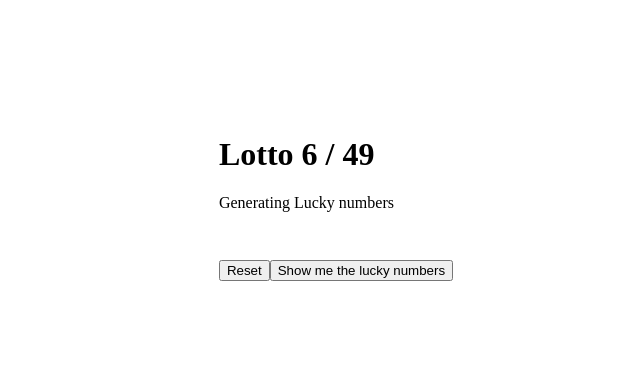
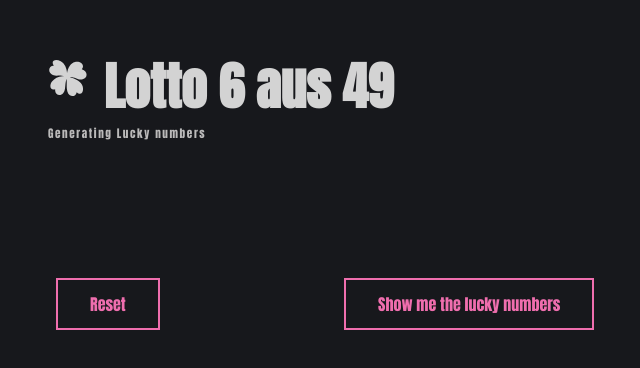
Before and after one commit to MandyNeumeyer/lotto-app, a React (Create React App) app: page / in a window 1280 px wide. Shown: the part 202-570 px from the top of the page, without its empty margins (304-944 px from the left). Built offline with nearby package versions, Linux system fonts and the light colour scheme.

Commit message:
added styles

```diff
--- a/package.json
+++ b/package.json
@@ -6,6 +6,7 @@
     "cra-template": "1.1.2",
     "react": "^17.0.2",
     "react-dom": "^17.0.2",
+    "react-icons": "^4.3.1",
     "react-scripts": "4.0.3"
   },
   "scripts": {
--- a/src/App.js
+++ b/src/App.js
@@ -2,6 +2,7 @@ import React, { useState } from 'react'
 import Header from './components/Header';
 import Button from './components/Button'
 import LuckyNumbers from './components/LuckyNumbers';
+
 
 
 function App() {
--- /dev/null
+++ b/src/components/Button.css
@@ -0,0 +1,37 @@
+.buttons{
+    width:18rem;
+    display: flex;
+    justify-content: space-between;
+}
+
+button {
+    color:#ef6eae;
+    transition: 0.25s;
+}
+
+button:hover, button:focus {
+    border-color: #ef8f6e;
+    color: #fff;
+}
+
+button {
+    background: none;
+    border: 2px solid;
+    font: inherit;
+    line-height: 1;
+    margin: 0.5em;
+    padding: 1em 2em;
+}
+
+@keyframes pulse {
+    0% {
+      box-shadow: 0 0 0 0 #ef8f6e;
+    }
+}
+
+.pulse:hover,
+.pulse:focus {
+  -webkit-animation: pulse 1s;
+          animation: pulse 1s;
+  box-shadow: 0 0 0 2em rgba(255, 255, 255, 0);
+}
--- a/src/components/Button.js
+++ b/src/components/Button.js
@@ -1,10 +1,10 @@
 import React from 'react'
-
+import './Button.css'
 
 const Button = ({text, click}) => {
     return (
-        <div>
-            <button onClick={click}>{text}</button>
+        <div className="buttons">
+            <button className="pulse" onClick={click}>{text}</button>
         </div>
     )
 }
--- /dev/null
+++ b/src/components/Header.css
@@ -0,0 +1,22 @@
+.heading{
+    display:flex;
+}
+
+
+h1{
+    font-weight: 900;
+    font-size: 3.2rem;
+    color: wheat;
+    color:lightgray;
+    margin-left:1rem;
+    margin-top:-0.6rem;
+}
+
+.heading + p{
+    font-size: 0.7rem;
+    margin-bottom: 2rem;
+    color: rgb(252, 252, 180);
+    color:#ef8f6e;
+    color:rgb(187, 186, 186);
+    letter-spacing: 0.1rem;
+}
--- a/src/components/Header.js
+++ b/src/components/Header.js
@@ -1,9 +1,15 @@
 import React from 'react'
+import './Header.css'
+import { GiClover } from "react-icons/gi";
 
 const Header = () => {
     return (
-        <div>
-            <h1>Lotto 6 / 49</h1>
+        <div className="Header">
+            <div className="heading">
+            <GiClover size={40} style={{ color: 'lightgray' }} />
+                <h1>Lotto 6 aus 49</h1>
+
+            </div>
             <p>Generating Lucky numbers</p>
         </div>
     )
--- a/src/components/LuckyNumbers.css
+++ b/src/components/LuckyNumbers.css
@@ -1,20 +1,32 @@
+
+
 .luckyNum{
-    display: flex;
+    /* display: flex;
+    justify-content: center;
+    align-items: center; */
+    /* border:10px inset rgb(93, 39, 97); */
+    /* border:10px inset rgb(253, 165, 2); */
+    width:30rem;
+    height:6rem;
+    /* background-color: rgb(110, 62, 114); */
+    /* background-color: rgb(253, 165, 2); */
 }
 
-span{
-    margin-right:1rem;
+.lucky {
     display: inline-block;
-    width:4rem;
-    height:4rem;
-    border:0.5rem solid purple;
+    width: 50px;
+    height: 50px;
     border-radius: 50%;
-    display: flex;
-    justify-content: center;
-    align-items: center;
-    font-size:2rem;
+    background-color: yellow;
+    background: radial-gradient(circle at 35% 30%, white 2%, #fbfb35 17%, #e3e012 40%, rgb(72, 71, 4) 100%);
+    line-height: 50px;
+    text-align: center;
+    font-weight: bold;
+    color: black;
+    font-size: 1.1rem;
+    box-shadow: 7px 21px 15px -21px black;
+    margin: 7px
 }
-
 .lucky-6{
-    background-color: rgba(117, 82, 117, 0.582);
+    background: radial-gradient(circle at 35% 30%, white 2%, #da35fb 17%, #d103c0 40%, rgb(72, 71, 4) 100%);
 }
--- a/src/components/LuckyNumbers.js
+++ b/src/components/LuckyNumbers.js
@@ -5,7 +5,11 @@ import './LuckyNumbers.css'
 const LuckyNumbers = ({ numbers, isVisible}) => {
 
     const luckyNum = numbers.map((num, i)=><span key={i} className={`lucky lucky-${i}`}>{num}</span>)
-    return <div className="luckyNum">{isVisible? luckyNum: null}</div>
+    return (
+        <div style={{visibility:`${isVisible? 'visible':'hidden'}`}} >
+            <div className="luckyNum">{luckyNum}</div>
+        </div>
+    )
 }
 
 export default LuckyNumbers
--- a/src/index.css
+++ b/src/index.css
@@ -1,11 +1,19 @@
-body {
+@import url('https://fonts.googleapis.com/css2?family=Anton&family');
+
+*{
   margin: 0;
   padding:0;
   box-sizing: border-box;
+}
+
+body {
   display: flex;
   justify-content: center;
   align-items: center;
   height:100vh;
+  font-family: 'Anton', sans-serif;
+  background: #17181c;
+  color:whitesmoke;
 }
 
 .btn{
@@ -14,5 +22,5 @@ body {
 }
 
 button{
-  margin-top: 2rem;
+  margin: 2rem;
 }
```
Also changed, not shown: 2 other files (tests, documents, lock files or other folders).
